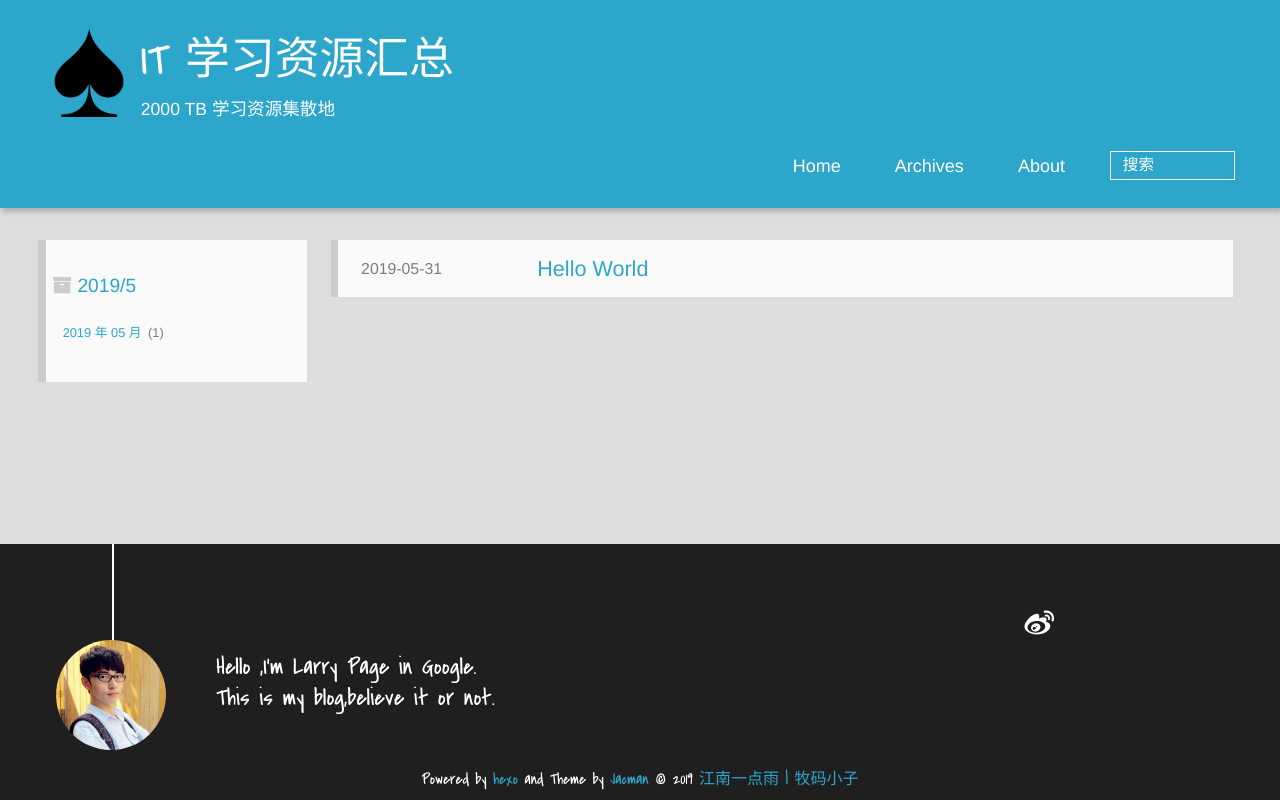
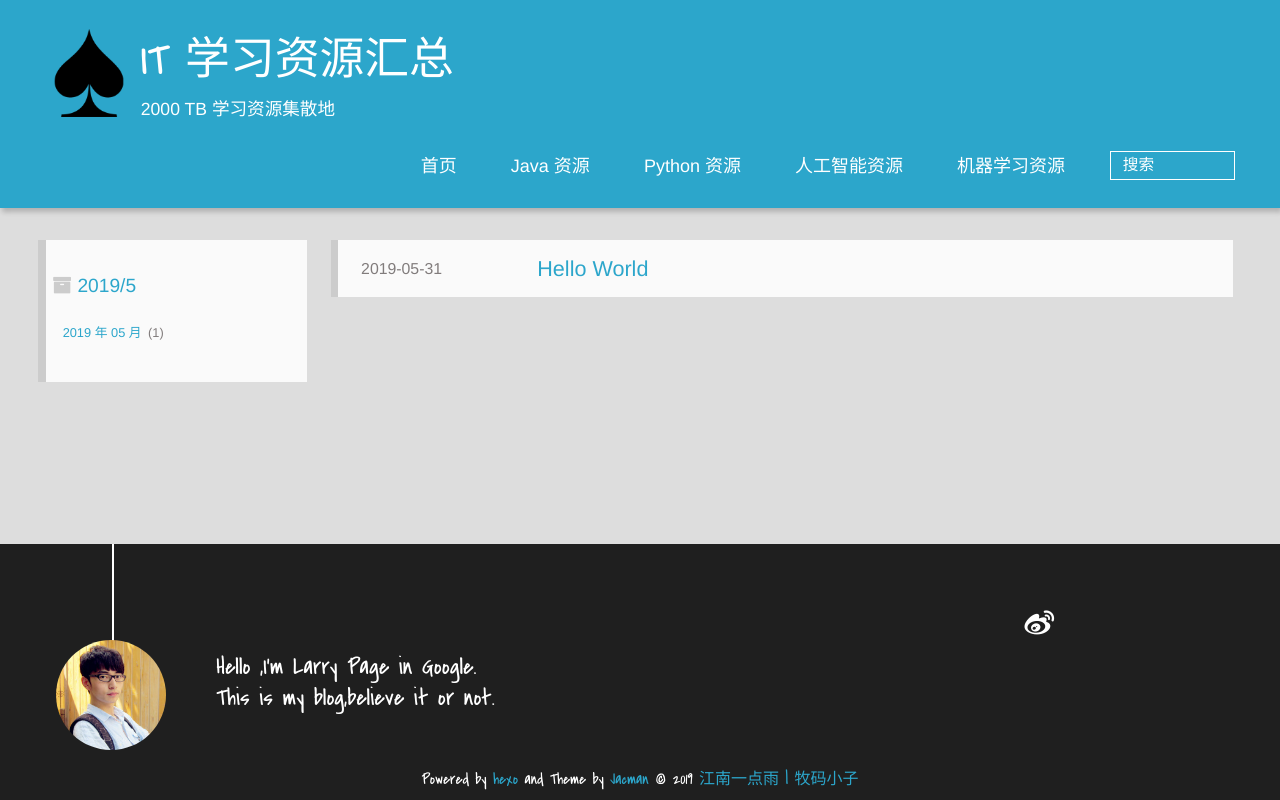
Before and after one commit to itboyhub/itboyhub.github.io, a plain HTML site: page archives/2019/05/index.html in a window 1280 px wide. Drawn offline with Linux system fonts and the light colour scheme; a script that the page names is missing.

Commit message:
Site updated: 2019-05-31 19:32:38

```diff
--- a/archives/2019/05/index.html
+++ b/archives/2019/05/index.html
@@ -55,11 +55,15 @@
 				<ul>
 					<ul>
 
-						<li><a href="/">Home</a></li>
+						<li><a href="/">首页</a></li>
 
-						<li><a href="/archives">Archives</a></li>
+						<li><a href="/archives">Java 资源</a></li>
 
-						<li><a href="/about">About</a></li>
+						<li><a href="/about">Python 资源</a></li>
+
+						<li><a href="/about">人工智能资源</a></li>
+
+						<li><a href="/about">机器学习资源</a></li>
 
 					<li>
 
--- a/index.html
+++ b/index.html
@@ -55,11 +55,15 @@
 				<ul>
 					<ul>
 
-						<li><a href="/">Home</a></li>
+						<li><a href="/">首页</a></li>
 
-						<li><a href="/archives">Archives</a></li>
+						<li><a href="/archives">Java 资源</a></li>
 
-						<li><a href="/about">About</a></li>
+						<li><a href="/about">Python 资源</a></li>
+
+						<li><a href="/about">人工智能资源</a></li>
+
+						<li><a href="/about">机器学习资源</a></li>
 
 					<li>
 
```
Also changed, not shown: archives/2019/index.html (+7 -3 lines), archives/index.html (+7 -3 lines), 1 other file.
